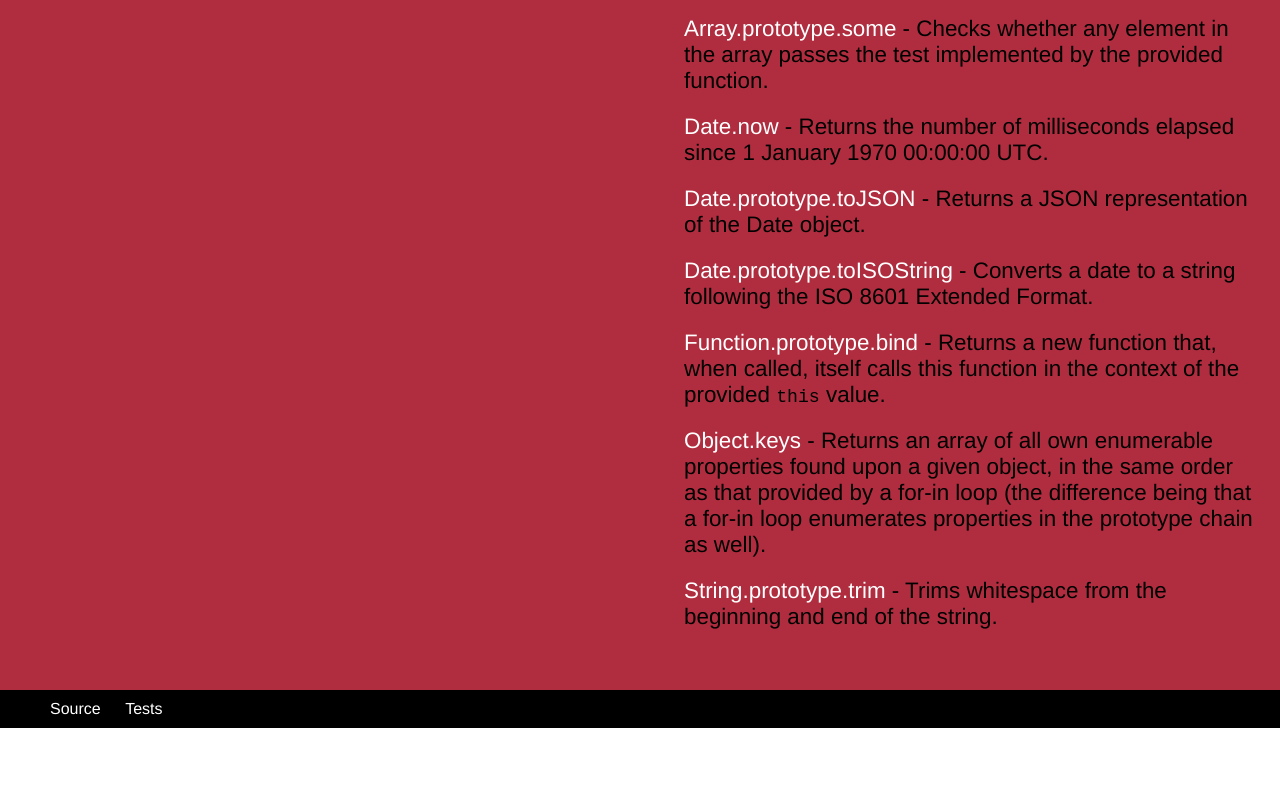
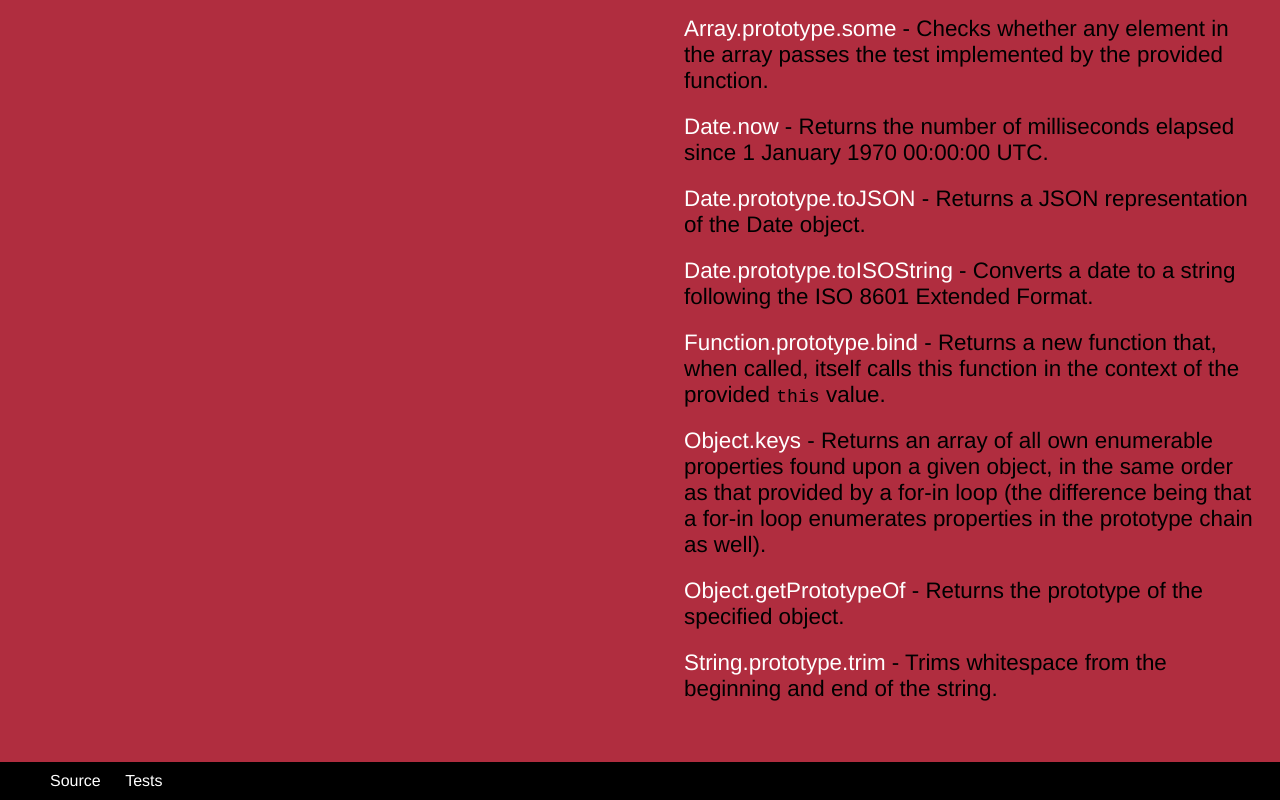
Before and after one commit to olivernn/augment.js, a plain HTML site: page index.html in a window 1280 px wide. Shown: the part 1493-2293 px from the top of the page. Before the commit the page ends 2221 px from the top, so only its background shows below. Drawn offline with Linux system fonts and the light colour scheme.

Commit message:
add Object.getPrototypeOf

```diff
--- a/index.html
+++ b/index.html
@@ -61,6 +61,7 @@
           <li><p><a href="https://developer.mozilla.org/en/JavaScript/Reference/Global_Objects/Date/toISOString">Date.prototype.toISOString</a> - Converts a date to a string following the ISO 8601 Extended Format.</p></li>
           <li><p><a href="https://developer.mozilla.org/en/JavaScript/Reference/Global_Objects/Function/bind">Function.prototype.bind</a> - Returns a new function that, when called, itself calls this function in the context of the provided <code>this</code> value.</p></li>
           <li><p><a href="https://developer.mozilla.org/en/JavaScript/Reference/Global_Objects/Object/keys">Object.keys</a> - Returns an array of all own enumerable properties found upon a given object, in the same order as that provided by a for-in loop (the difference being that a for-in loop enumerates properties in the prototype chain as well).</p></li>
+          <li><p><a href="https://developer.mozilla.org/en/JavaScript/Reference/Global_Objects/Object/GetPrototypeOf">Object.getPrototypeOf</a> - Returns the prototype of the specified object.</p></li>
           <li><p><a href="https://developer.mozilla.org/en/JavaScript/Reference/Global_Objects/String/trim">String.prototype.trim</a> - Trims whitespace from the beginning and end of the string.</p></li>
         </ul>
       </section>
```
